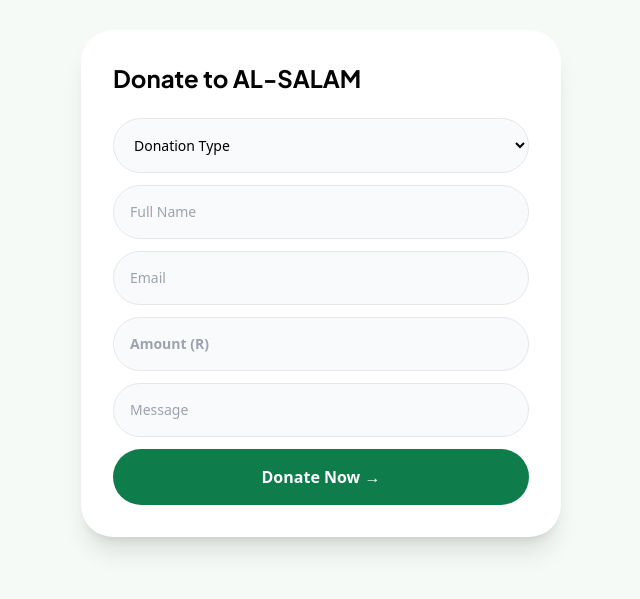
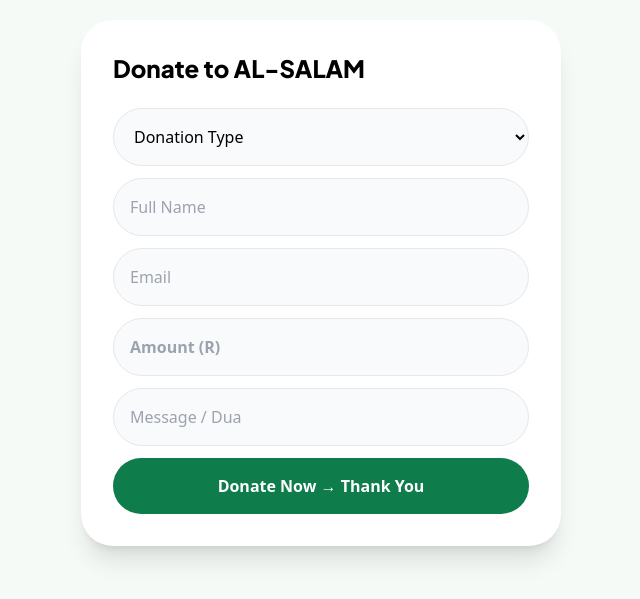
Before and after one commit to 0671271038/AL-SALAM, a plain HTML site: page donate.html in a window 1280 px wide. Shown: the part 117-716 px from the top of the page, without its empty margins (319-959 px from the left). Drawn offline with nearby package versions, Linux system fonts and the light colour scheme.

Commit message:
Update donate.html

```diff
--- a/donate.html
+++ b/donate.html
@@ -1,34 +1,28 @@
 <!DOCTYPE html>
 <html><head><meta charset="UTF-8"><meta name="viewport" content="width=device-width,initial-scale=1">
 <title>Donate - AL-SALAM</title>
+<script src="https://cdn.tailwindcss.com"></script>
 <link href="https://fonts.googleapis.com/css2?family=Plus+Jakarta+Sans:wght@700;800&display=swap" rel="stylesheet">
-<script src="https://cdn.tailwindcss.com"></script>
 </head>
-<body class="bg-[#F6FAF7] flex items-center justify-center min-h-screen p-6">
-<div class="bg-white w-full max-w-[480px] rounded-[2rem] p-8 shadow-xl">
-<h2 class="font-bold text-2xl" style="font-family:'Plus Jakarta Sans'">Donate to AL-SALAM</h2>
-
-<form onsubmit="goThankYou(event)" class="mt-6 space-y-3">
-<select id="type" required class="w-full p-4 rounded-full bg-gray-50 border text-sm"><option value="">Donation Type</option><option>Zakat</option><option>Sadaqah</option><option>Lillah</option><option>Feeding Programme</option><option>Water Project</option></select>
-<input id="name" required placeholder="Full Name" class="w-full p-4 rounded-full bg-gray-50 border text-sm">
-<input id="email" required type="email" placeholder="Email" class="w-full p-4 rounded-full bg-gray-50 border text-sm">
-<input id="amount" required type="number" placeholder="Amount (R)" class="w-full p-4 rounded-full bg-gray-50 border text-sm font-bold">
-<input id="msg" placeholder="Message" class="w-full p-4 rounded-full bg-gray-50 border text-sm">
-<button class="w-full bg-[#0e7c4b] text-white p-4 rounded-full font-bold">Donate Now →</button>
+<body class="bg-[#F6FAF7] min-h-screen flex items-center justify-center p-6">
+<div class="bg-white max-w-[480px] w-full rounded-[2rem] p-8 shadow-xl">
+<h2 class="text-2xl font-extrabold" style="font-family:'Plus Jakarta Sans'">Donate to AL-SALAM</h2>
+<form id="f" class="mt-6 space-y-3">
+<select id="type" required class="w-full p-4 rounded-full bg-gray-50 border"><option value="">Donation Type</option><option>Zakat</option><option>Sadaqah</option><option>Lillah</option><option>Feeding Programme</option><option>Water Project</option></select>
+<input id="name" required placeholder="Full Name" class="w-full p-4 rounded-full bg-gray-50 border">
+<input id="email" required type="email" placeholder="Email" class="w-full p-4 rounded-full bg-gray-50 border">
+<input id="amount" required type="number" placeholder="Amount (R)" class="w-full p-4 rounded-full bg-gray-50 border font-bold">
+<input id="msg" placeholder="Message / Dua" class="w-full p-4 rounded-full bg-gray-50 border">
+<button class="w-full bg-[#0e7c4b] text-white p-4 rounded-full font-bold">Donate Now → Thank You</button>
 </form>
 </div>
-
 <script>
-function goThankYou(e){
+document.getElementById('f').onsubmit=(e)=>{
  e.preventDefault();
- var t=document.getElementById('type').value;
- var n=document.getElementById('name').value;
- var a=document.getElementById('amount').value;
- var m=document.getElementById('msg').value;
- // Save to send on WhatsApp from thankyou page
- localStorage.setItem('donor', JSON.stringify({type:t,name:n,amount:a,msg:m}));
- // Direct redirect - NO external POST, so Chrome cannot block
- window.location.href = './thankyou.html';
+ localStorage.setItem('alsalam_donor', JSON.stringify({
+  type: type.value, name: name.value, email: email.value, amount: amount.value, msg: msg.value, date: new Date().toLocaleString()
+ }));
+ location.href='./thankyou.html';
 }
 </script>
 </body></html>
```
